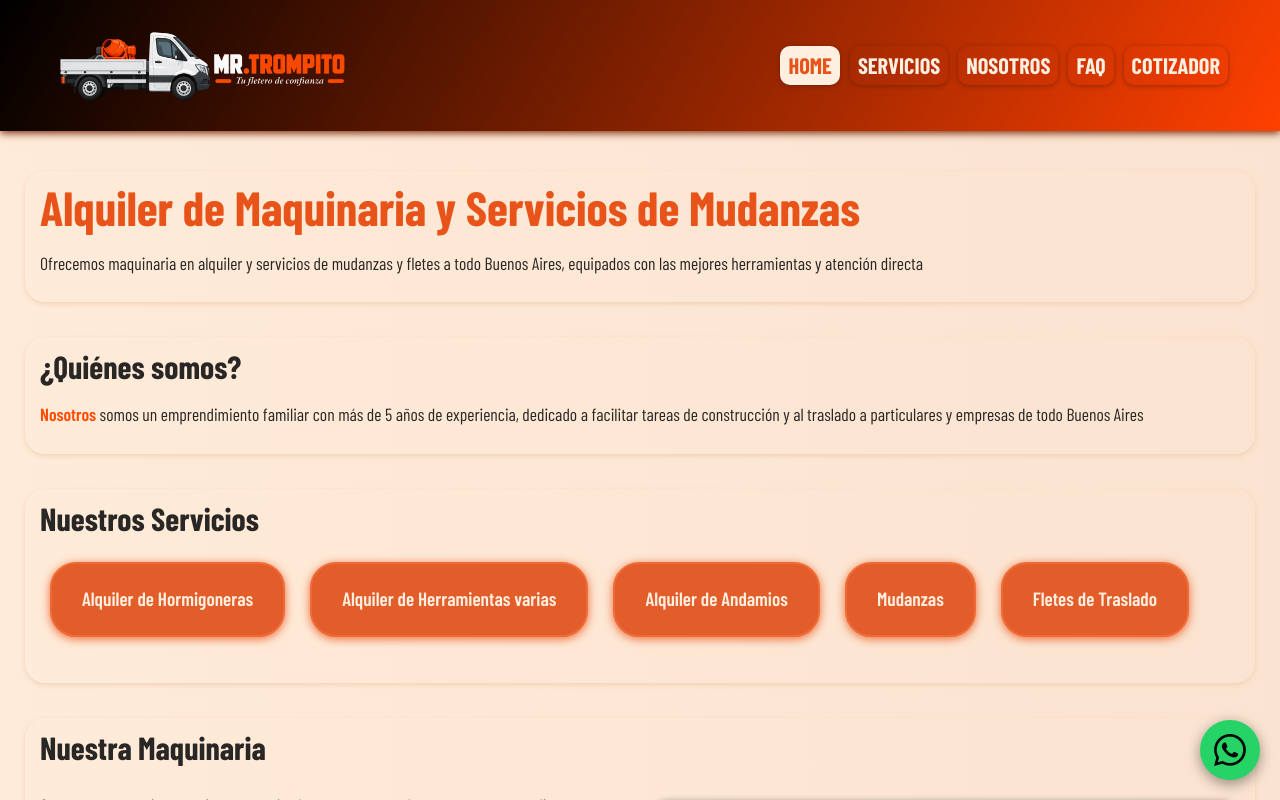
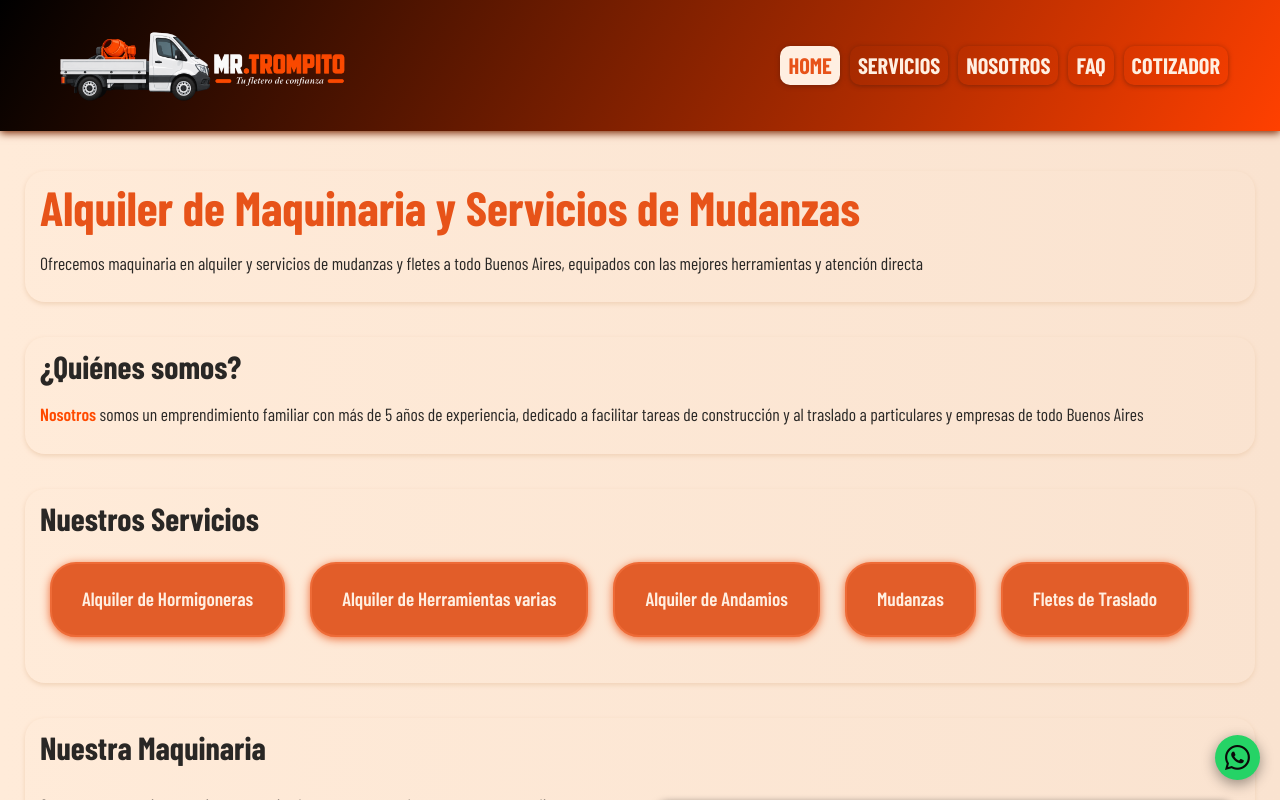
Before and after one commit to agxs-tomassini/Mr-Trompito---Etapa-2, a plain HTML site: page index.html in a window 1280 px wide. Shown: the top 800 px of the page. Drawn offline with nearby package versions, Linux system fonts and the light colour scheme; a web font is replaced by a local one.

Commit message:
mejora en el boton flotante de wsp

```diff
--- a/css/styles.css
+++ b/css/styles.css
@@ -156,12 +156,12 @@ header .navbar-toggler:active{
     display: flex;
     align-items: center;
     justify-content: center;
-    width: 60px;
-    height: 60px;
+    width: 45px;
+    height: 45px;
     border-radius: 50%;
     background-color: #25d366;
     color: #0a0909;
-    font-size: 2rem;
+    font-size: 25px;
     text-decoration: none;
     box-shadow: 0px 4px 14px rgba(0, 0, 0, 0.4);
     transition: background-color 0.3s ease,
```
